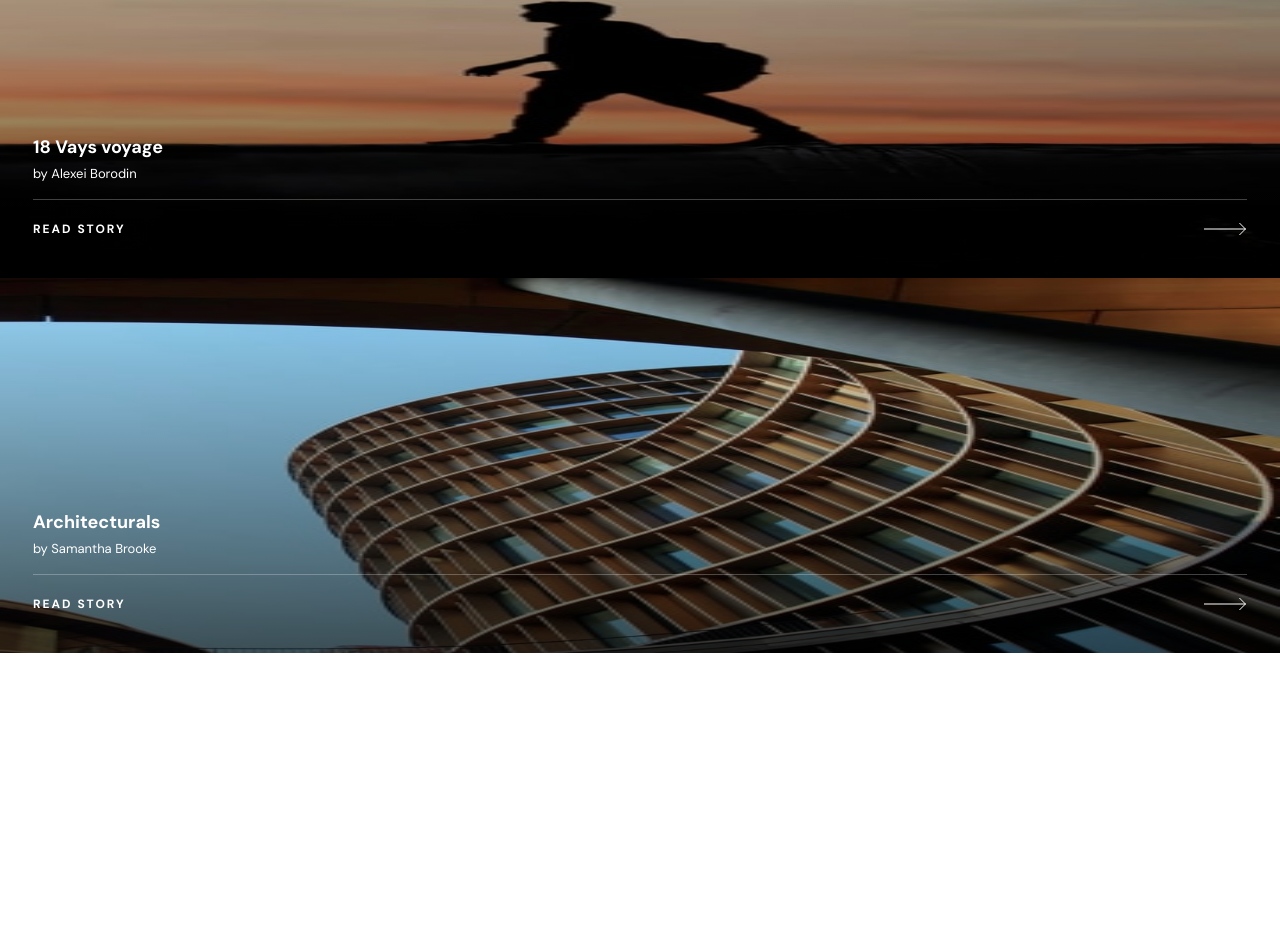
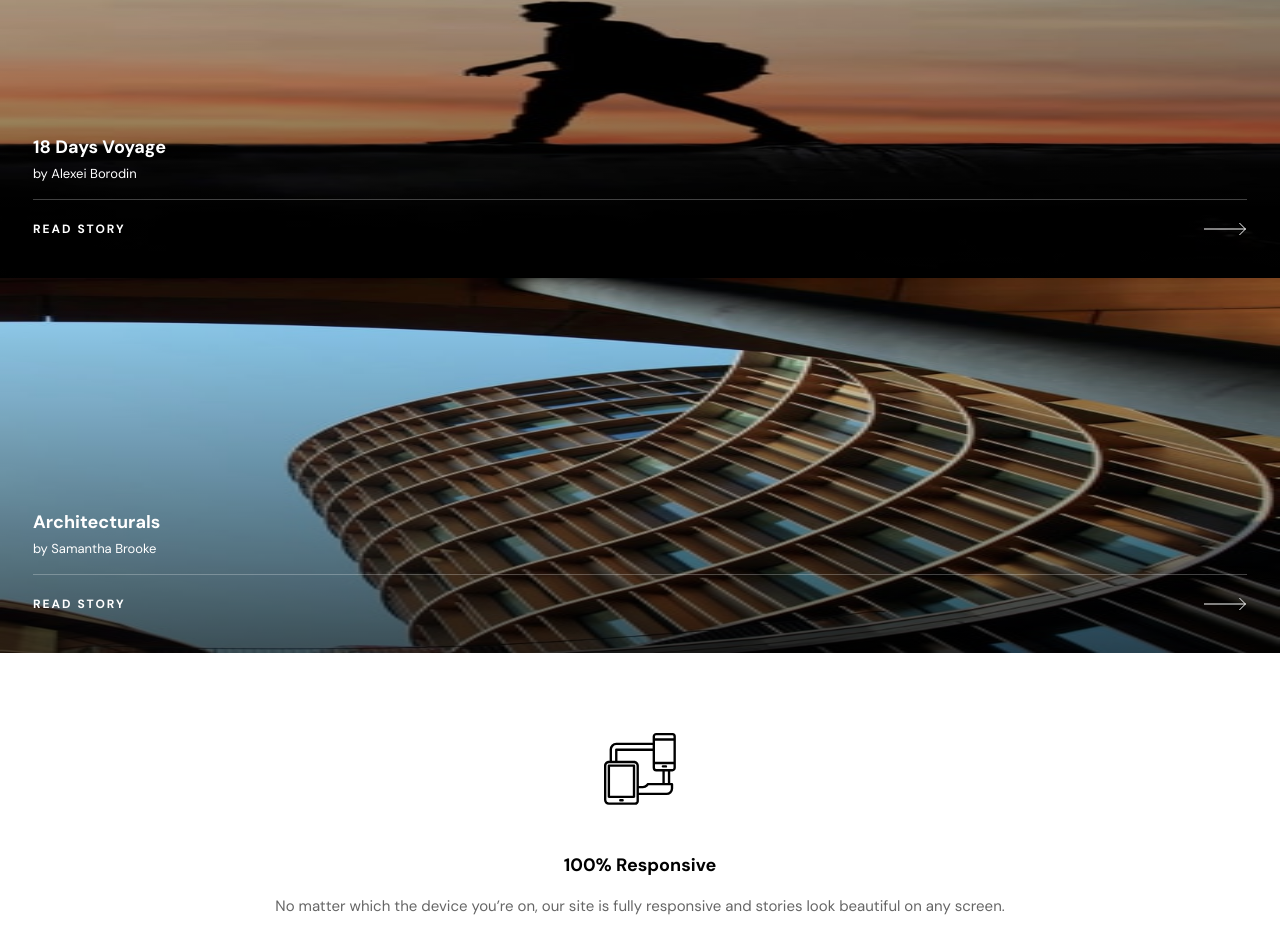
Before and after one commit to sophia-see/photosnap, a Next.js app: page / in a window 1280 px wide. Shown: the part 4570-5522 px from the top of the page. Before the commit the page ends 5223 px from the top, so only its background shows below. Built offline with nearby package versions, Linux system fonts and the light colour scheme.

Commit message:
added features in homepage

```diff
--- a/app/page.tsx
+++ b/app/page.tsx
@@ -1,10 +1,59 @@
 "use client"
 
 
-import About from "@/components/About";
+import About from "@/components/home/About";
 import Header from "@/components/Header";
 import Hero from "@/components/home/Hero";
-import Stories from "@/components/Stories";
+import Stories, { StoryType } from "@/components/Stories";
+import Features, { FeatureType } from "@/components/Features";
+
+const STORIES: StoryType[] = [
+  {
+    imgName: "mountains",
+    imgAlt: "image of a mountain",
+    name: "The Mountains",
+    author: "John Appleseed",
+  },
+  {
+    imgName: "cityscapes",
+    imgAlt: "cityscape with sunset",
+    name: "Sunset Cityscapes",
+    author: "Benjamin Cruz",
+  },
+  {
+    imgName: "18-days-voyage",
+    imgAlt: "a man walking",
+    name: "18 Days Voyage",
+    author: "Alexei Borodin",
+  },
+  {
+    imgName: "architecturals",
+    imgAlt: "spiral architecture",
+    name: "Architecturals",
+    author: "Samantha Brooke",
+  },
+]
+
+const FEATURES: FeatureType[] = [
+  {
+    imgName: "responsive",
+    imgAlt: "devices icons",
+    name: "100% Responsive",
+    description: "No matter which the device you’re on, our site is fully responsive and stories look beautiful on any screen.",
+  },
+  {
+    imgName: "no-limit",
+    imgAlt: "infinite icon",
+    name: "No Photo Upload Limit",
+    description: "Our tool has no limits on uploads or bandwidth. Freely upload in bulk and share all of your stories in one go.",
+  },
+  {
+    imgName: "embed",
+    imgAlt: "laptop with multiple social media icons",
+    name: "Available to Embed",
+    description: "Embed Tweets, Facebook posts, Instagram media, Vimeo or YouTube videos, Google Maps, and more. ",
+  },
+]
 
 export default function Home() {
   return (
@@ -12,7 +61,8 @@ export default function Home() {
       <Header />
       <Hero />
       <About />
-      <Stories />
+      <Stories stories={STORIES} isHomePage={true}/>
+      <Features features={FEATURES} isHomePage={true}/>
     </div>
   );
 }
--- /dev/null
+++ b/components/Feature.tsx
@@ -0,0 +1,45 @@
+"use client"
+
+import Image from 'next/image';
+import React from 'react'
+import Button from './Button';
+import Divider from './Divider';
+
+interface FeatureProps {
+  imgSrc: string;
+  imgAlt: string;
+  name: string;
+  description: string;
+}
+
+export default function Feature(props: FeatureProps) {
+  const {
+    imgSrc,
+    imgAlt,
+    name,
+    description,
+  } = props;
+
+  return (
+    <div
+      className={`
+        w-full
+        flex flex-col gap-[48px] items-center justify-center
+
+      `}
+    >
+      <Image
+        src={imgSrc}
+        alt={imgAlt}
+        width={0}
+        height={0}
+        sizes='100vw'
+        className='w-auto h-auto'
+      />
+      <div className='flex flex-col gap-4 items-center justify-center text-black text-center'>
+        <div className='font-bold text-[18px] leading-[25px]'>{name}</div>
+        <div className='text-[15px] leading-[25px] opacity-60'>{description}</div>
+      </div>
+    </div>
+  )
+}
--- /dev/null
+++ b/components/Features.tsx
@@ -0,0 +1,31 @@
+import React from 'react'
+import Feature from './Feature';
+
+export type FeatureType = {
+  imgName: string;
+  imgAlt: string;
+  name: string;
+  description: string;
+}
+
+interface StoriesProps {
+  features: FeatureType[];
+  isHomePage?: boolean;
+}
+
+export default function Features({ features, isHomePage = false }: StoriesProps) {
+
+  return (
+    <div className='w-full px-[33px] py-[80px] flex flex-col gap-[56px] items-center justify-center'>
+      {features.map((feature, index) => (
+        <Feature
+          imgSrc={`/assets/features/desktop/${feature.imgName}.svg`}
+          imgAlt={feature.imgAlt}
+          name={feature.name}
+          description={feature.description}
+          key={`${index}`}
+        />
+      ))}
+    </div>
+  )
+}
--- a/components/Stories.tsx
+++ b/components/Stories.tsx
@@ -2,39 +2,35 @@ import React from 'react'
 import Story from './Story'
 import useDeviceSize from '@/hooks/use-device-size'
 
-export default function Stories() {
+export type StoryType = {
+  imgName: string;
+  imgAlt: string;
+  name: string;
+  author: string;
+  date?: string;
+}
+
+interface StoriesProps {
+  stories: StoryType[];
+  isHomePage?: boolean;
+}
+
+export default function Stories({ stories, isHomePage = false }: StoriesProps) {
   const {currSize} = useDeviceSize();
 
   return (
     <div className='w-full'>
-      <Story
-        isHomePage={true}
-        imgSrc={`/assets/stories/${currSize}/mountains.jpg`}
-        imgAlt='image of a mountain'
-        name='The Mountains'
-        author='John Appleseed'
-      />
-      <Story
-        isHomePage={true}
-        imgSrc={`/assets/stories/${currSize}/cityscapes.jpg`}
-        imgAlt='image of a mountain'
-        name='Sunset Cityscapes'
-        author='Benjamin Cruz'
-      />
-      <Story
-        isHomePage={true}
-        imgSrc={`/assets/stories/${currSize}/18-days-voyage.jpg`}
-        imgAlt='a man walking'
-        name='18 Vays voyage'
-        author='Alexei Borodin'
-      />
-      <Story
-        isHomePage={true}
-        imgSrc={`/assets/stories/${currSize}/architecturals.jpg`}
-        imgAlt='spiral architecture'
-        name='Architecturals'
-        author='Samantha Brooke'
-      />
+
+      {stories.map((story, index) => (
+        <Story
+          isHomePage={isHomePage}
+          imgSrc={`/assets/stories/${currSize}/${story.imgName}.jpg`}
+          imgAlt={story.imgAlt}
+          name={story.name}
+          author={story.author}
+          key={`${index}`}
+        />
+      ))}
     </div>
   )
 }
--- a/components/About.tsx
+++ b/components/home/About.tsx
@@ -2,9 +2,9 @@
 
 import Image from 'next/image';
 import React from 'react'
-import SectionTitle from './SectionTitle';
-import SectionDescription from './SectionDescription';
-import Button from './Button';
+import SectionTitle from '../SectionTitle';
+import SectionDescription from '../SectionDescription';
+import Button from '../Button';
 import useDeviceSize from '@/hooks/use-device-size';
 
 interface FeatureSectionProps {
```
